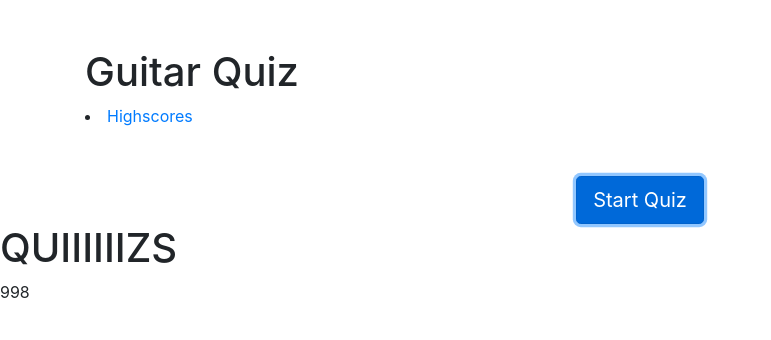
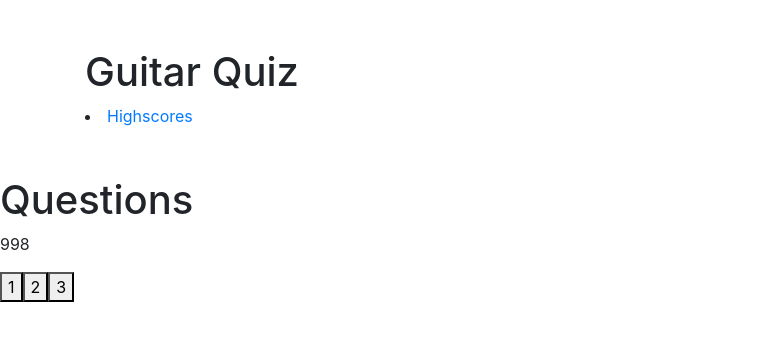
Before and after one commit to patrbraun/Guitar-Quiz, a plain HTML site: page index.html in a window 1280 px wide. Both pictures are taken after a click on the button "Start Quiz". Shown: the whole page, without its empty margins (0-771 px from the left). Drawn offline with nearby package versions, Linux system fonts and the light colour scheme.

Commit message:
Added question button rendering

```diff
--- a/assets/js/myQs.js
+++ b/assets/js/myQs.js
@@ -1,6 +1,6 @@
 console.log("Entering myQs.js");
 
-var questions = [
+var questionsArr = [
     {
         title: "Example question",
         choices: ["1", "2", "3"],
--- a/assets/js/quiz.js
+++ b/assets/js/quiz.js
@@ -7,9 +7,11 @@ var qIndex = 0;
 var quiz = $("#quiz");
 var timerEl = $("#timer");
 var startBtn = $("#start-btn");
-var questionWindow = $("#question-window");
+var questionEl = $("#question");
+var choicesEl = $("#choices");
 
 function start(){
+    startBtn.hide();
     quiz.show();
     console.log("start");
     //timer Starts and get quiz items
@@ -19,22 +21,34 @@ function start(){
 
 function renderQs(){
     //get current questions object from array
-    current = questions[qIndex];
+    current = questionsArr[qIndex];
     qIndex++;
     //update html with current question
 
     //clear old question choices
-    questionWindow.empty();
+    questionEl.empty();
+    choicesEl.empty();
+
     //loop over choices and create new button for new choices
         //.forEach()
 
-    //attach click event listener to each choice
+    qChoices = current.choices;
 
-    //display on page
+    qChoices.forEach(create);
+}
+
+//function to create and append buttons
+function create(item, index, arr){
+    var button = $('<button>').text(item);
+    //attach click event listener
+    button.on('click', qClicked);
+    //Display button
+    choicesEl.append(button);
 }
 
 //function for questionClicked
 function qClicked(){
+    console.log("qClicked");
     //check if user answered wrong
 
     //create if to check if time has hit 0 or time is still remaining
--- a/index.html
+++ b/index.html
@@ -34,10 +34,11 @@
 
     <!-- Starts hidden -->
     <section id="quiz">
-        <h1>QUIIIIIIZS</h1>
+        <h1>Questions</h1>
         <p id="timer"></p>
-        <section id="question-window">
-            <p>TEST CLEAR</p>
+        <section>
+            <section id="question"><p>Testing</p></section>
+            <section id="choices"></section>
         </section>
     </section>
 
```
